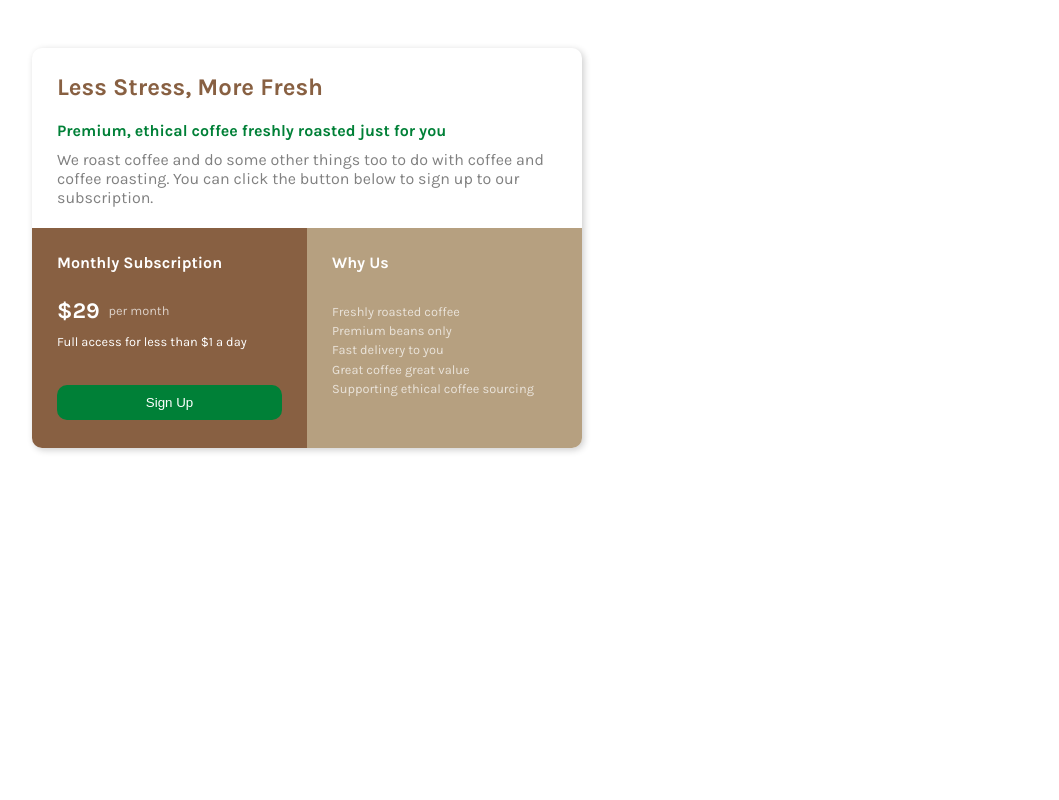
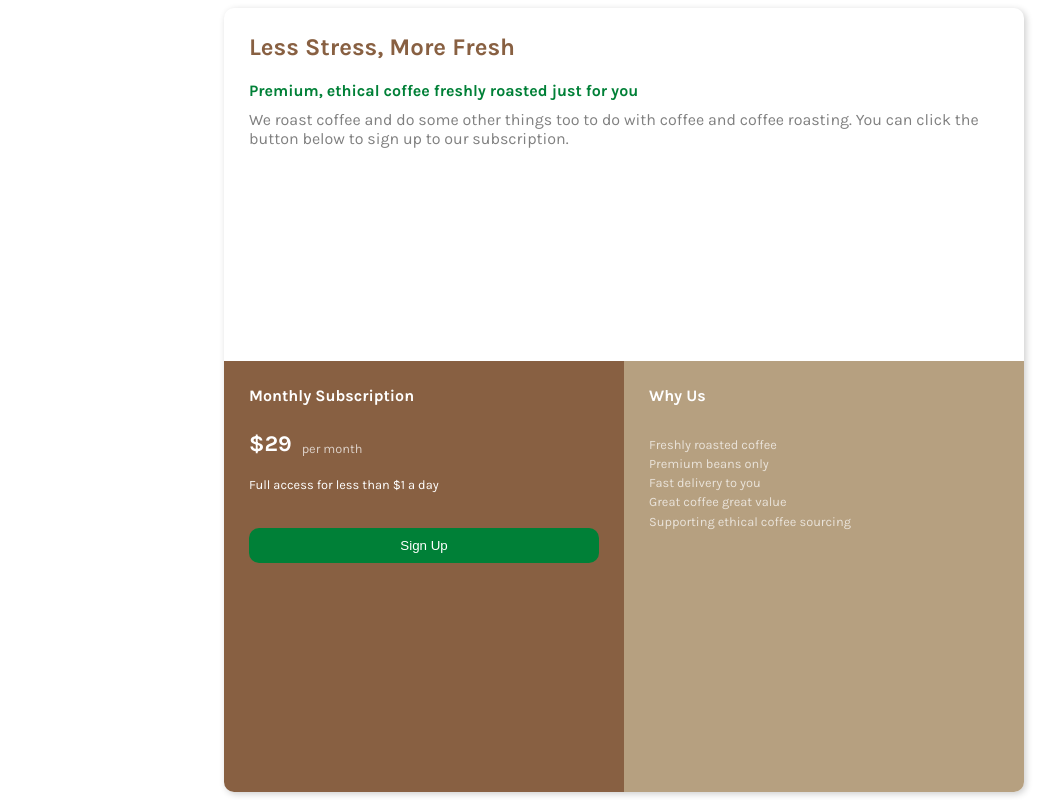
Before and after one commit to benjaminbuckmaster/front-end-challenge-pricing-card, a plain HTML site: page index.html in a window 1280 px wide. Shown: the whole page, without its empty margins (16-1075 px from the left). Drawn offline with Linux system fonts and the light colour scheme.

Commit message:
Update style.css for a more responsive deisgn

```diff
--- a/style.css
+++ b/style.css
@@ -5,7 +5,8 @@ html {
 }
 
 body {
-  padding: 40px;
+  padding-left: 10%;
+  padding-right: 10%;
 }
 
 h2, h4, p {
@@ -82,30 +83,30 @@ button:hover {
   transform: scale(1.02);
 }
 
+#bottom-left-section h4 {
+  margin-bottom: 25px;
+}
+
+#bottom-left-section p {
+  font-size: 0.8rem;
+}
+
+#price-container {
+  display: flex;
+  align-items: center;
+  margin-bottom: 10px;
+}
+
 #price {
   font-weight: 700;
   font-size: 1.4rem;
   margin-bottom: 10px;
-}
-
-#bottom-left-section h4 {
-  margin-bottom: 25px;
-}
-
-#price-frequency, #price {
-  display: inline-block;
+  margin-right: 10px;
 }
 
 #price-frequency {
-  position: relative;
-  top: -3px;
   font-size: 0.8rem;
   opacity: 0.7;
-  margin-left: 5px;
-}
-
-#bottom-left-section p {
-  font-size: 0.8rem;
 }
 
 #list {
@@ -118,12 +119,22 @@ button:hover {
 }
 
 @media (min-width: 576px) {
+  body {
+    display: flex;
+    justify-content: center;
+  }
+
   #card {
-    width: 550px;
-    height: 400px;
+    width: 100%;
+    max-width: 800px;
+    height: auto;
   }
 
   #bottom-section {
     flex-direction: row;
   }
+
+  #bottom-right-section {
+    height: auto;
+  }
 }
```
